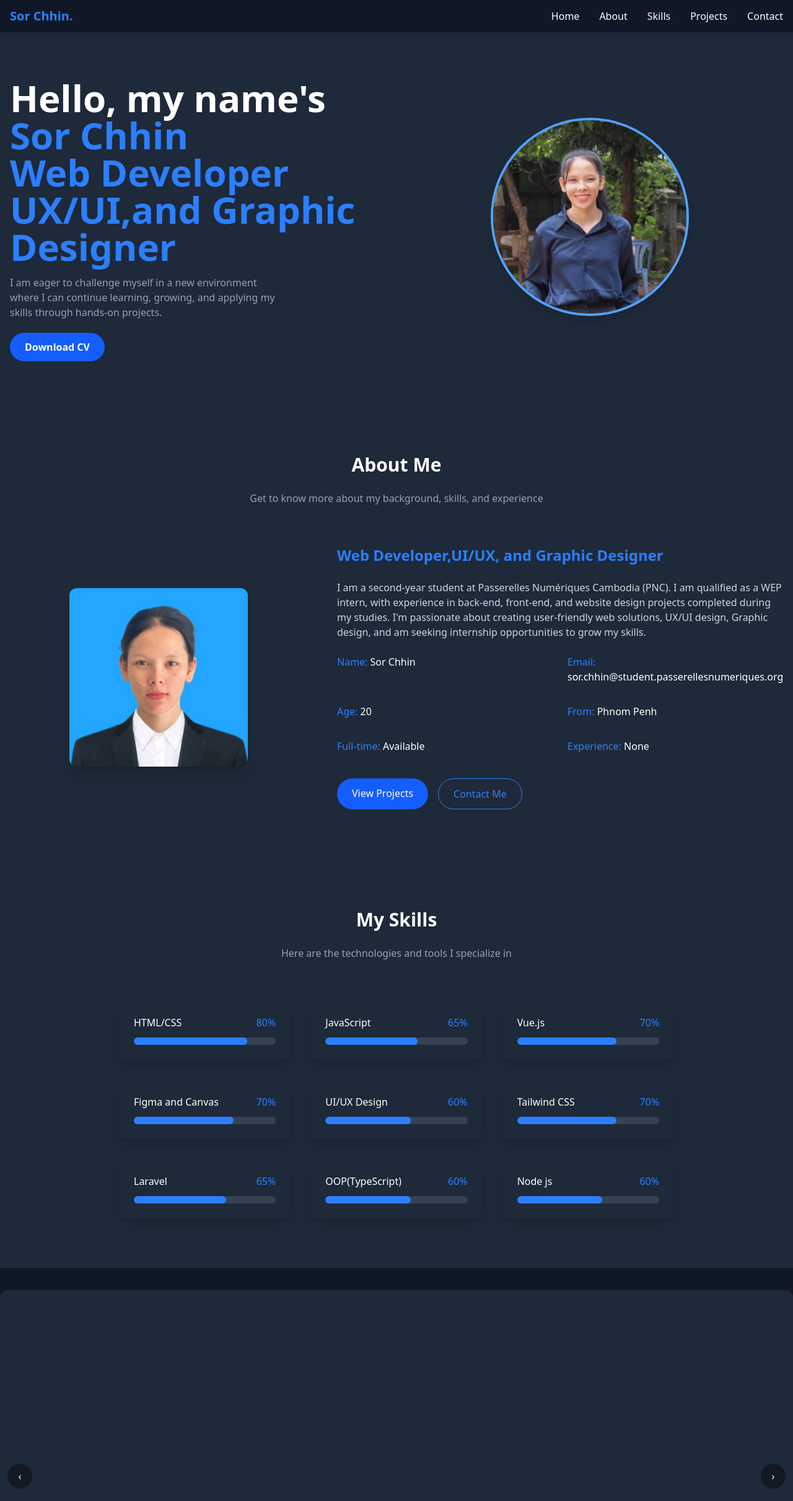
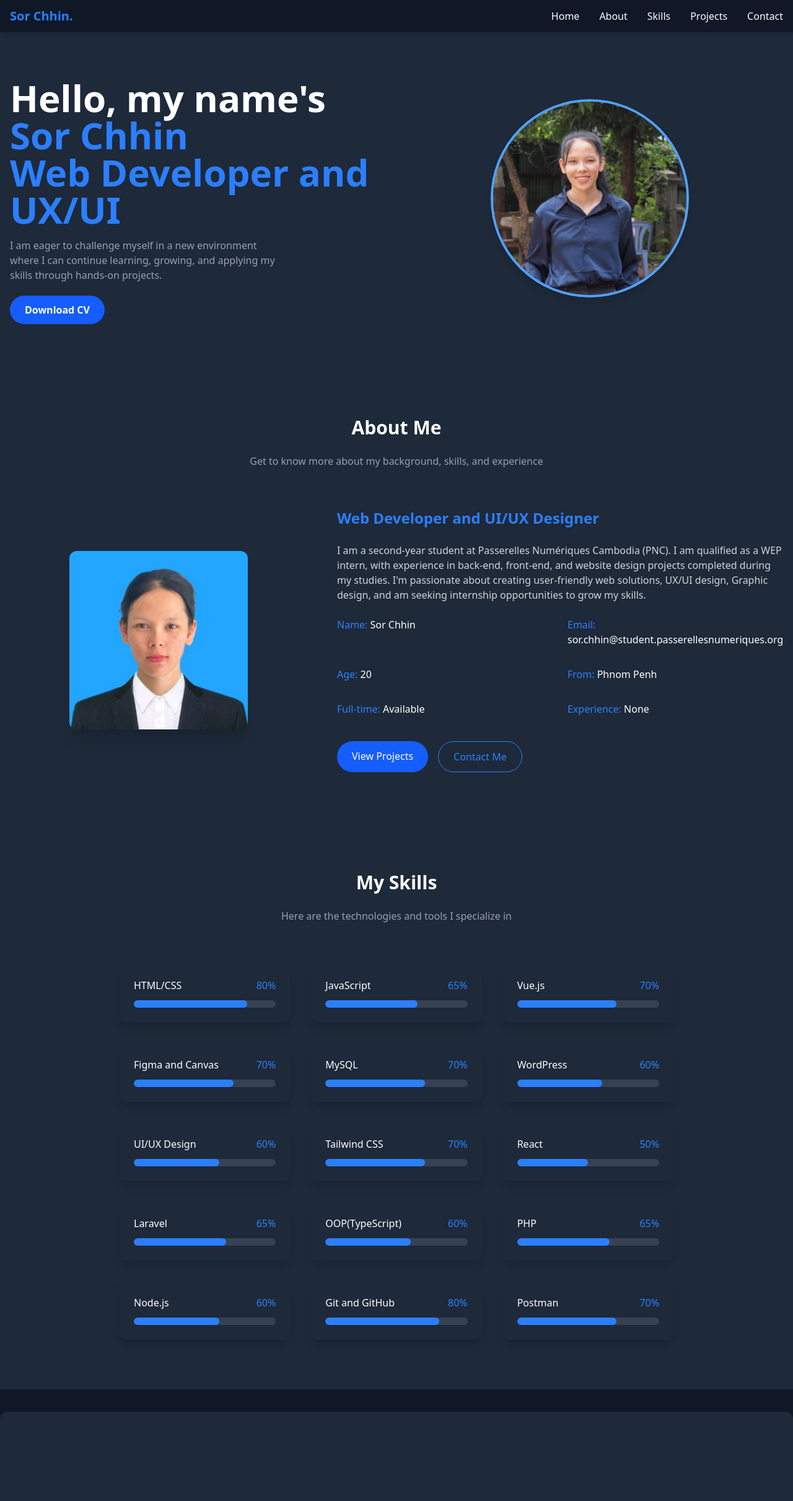
Before and after one commit to SOR-CHHIN/SorChhin, a Vue app: page / in a window 1280 px wide. Shown: the top 2422 px of the page at 62% size. Built offline with nearby package versions, Linux system fonts and the light colour scheme.

Commit message:
update portfolio

```diff
--- a/src/view/About.vue
+++ b/src/view/About.vue
@@ -56,7 +56,7 @@
 <script setup>
 const aboutMe = {
   name: "Sor Chhin",
-  title: "Web Developer,UI/UX, and Graphic Designer",
+  title: "Web Developer and UI/UX Designer",
   description: "Get to know more about my background, skills, and experience",
   intro: "I am a second-year student at Passerelles Numériques Cambodia (PNC). I am qualified as a WEP intern, with experience in back-end, front-end, and website design projects completed during my studies. I'm passionate about creating user-friendly web solutions, UX/UI design, Graphic design, and am seeking internship opportunities to grow my skills.",
   imageSrc: "/images/cvimg.png",
--- a/src/view/Home.vue
+++ b/src/view/Home.vue
@@ -62,7 +62,7 @@ import Design from './Design.vue';
 
 const aboutMe = {
   name: "Sor Chhin",
-  title: "Web Developer UX/UI,and Graphic Designer",
+  title: "Web Developer and UX/UI",
   description:
     "I am eager to challenge myself in a new environment where I can continue learning, growing, and applying my skills through hands-on projects.",
   cvLink: "/images/Sor.Chhin_Graphic_Design.pdf", // Replace with actual CV file path
--- a/src/view/Skills.vue
+++ b/src/view/Skills.vue
@@ -34,13 +34,19 @@ const skills = [
   { name: "JavaScript", proficiency: 65 },
   { name: "Vue.js", proficiency: 70 },
   { name: "Figma and Canvas", proficiency: 70 },
+  { name: "MySQL", proficiency: 70 },
+  { name: "WordPress", proficiency: 60 },
   { name: "UI/UX Design", proficiency:  60},
   { name: "Tailwind CSS", proficiency: 70 },
-  // { name: "React", proficiency: 20 },
+  { name: "React", proficiency: 50 },
   { name: "Laravel", proficiency: 65 },
   { name: "OOP(TypeScript)", proficiency: 60 },
+  { name: "PHP", proficiency: 65 },
   // { name: "PHP", proficiency: 60 },
-  { name: "Node js", proficiency: 60 },
+  { name: "Node.js", proficiency: 60 },
+  { name: "Git and GitHub", proficiency: 80 },
+  { name: "Postman", proficiency: 70 },
+
 ];
 </script>
 
```
